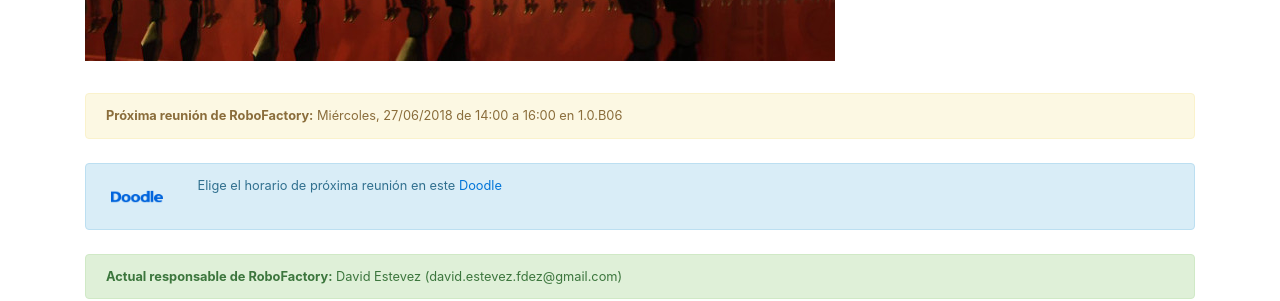
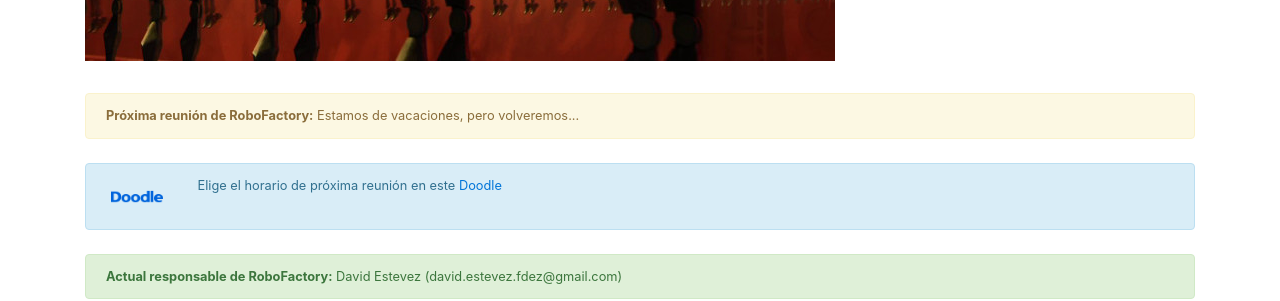
Before and after one commit to asrob-uc3m/asrob-uc3m.github.io, a Jekyll site: the page built from _workgroups/2017-09-19-robofactory.markdown, in a window 1280 px wide and 900 px high, scrolled down 831 px. Shown: the part 335-636 px from the top of the window. Built offline with Jekyll 4.4.1, drawn with Linux system fonts in a browser that asks for light colours.

Commit message:
Update 2017-09-19-robofactory.markdown

```diff
--- a/_workgroups/2017-09-19-robofactory.markdown
+++ b/_workgroups/2017-09-19-robofactory.markdown
@@ -5,7 +5,7 @@ layout: workgroup
 manager: David Estevez
 manager_email: david.estevez.fdez@gmail.com
 name: RoboFactory
-next_meeting: "Mi\xE9rcoles, 27/06/2018 de 14:00 a 16:00 en 1.0.B06"
+next_meeting: "Estamos de vacaciones, pero volveremos..."
 next_meeting_doodle: https://doodle.com/poll/yyawm53di9qdeaa4
 picture: /img/robofactory.jpg
 picture_full: /img/robofactory-full.jpg
```
